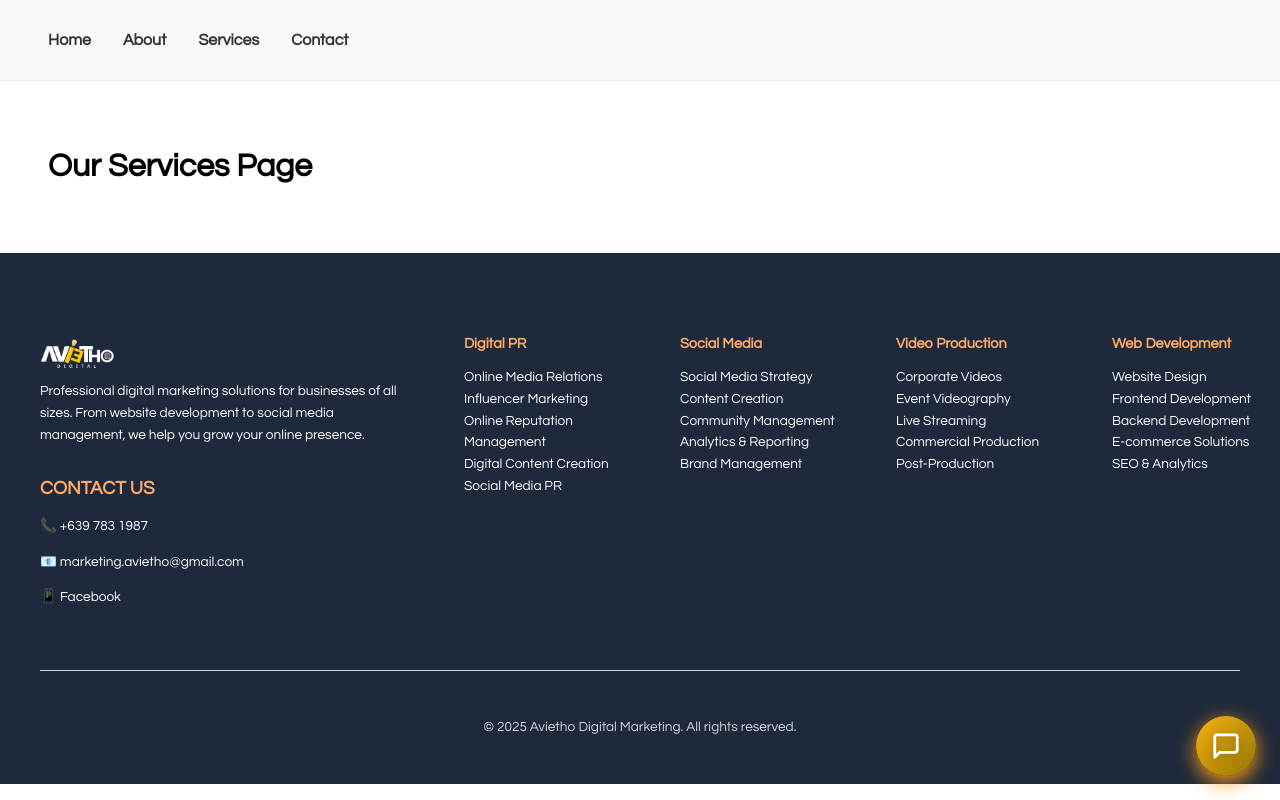
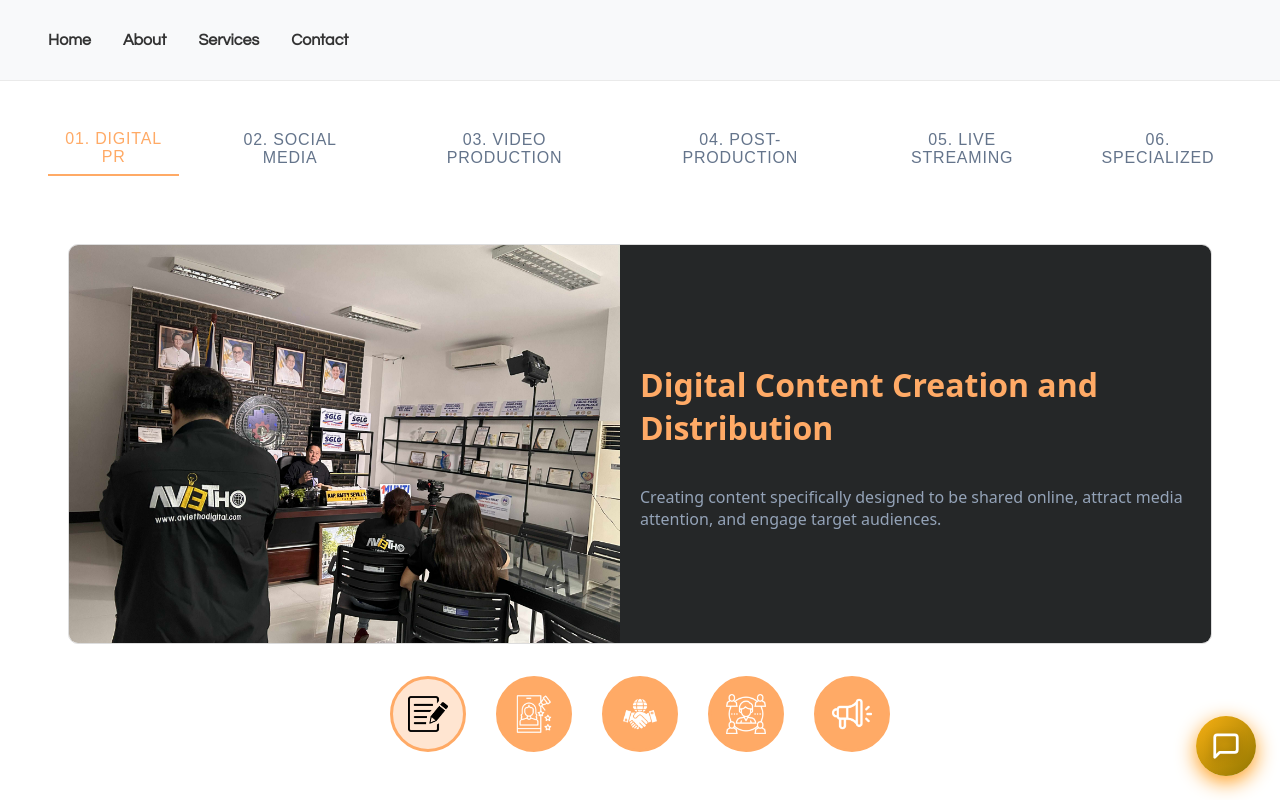
Before and after one commit to RicRicRicRicRicRic/AviethoDigital_OJT_web, an Astro site in the folder frontend/: page /services in a window 1280 px wide. Shown: the top 800 px of the page. Built offline with nearby package versions, Linux system fonts and the light colour scheme; Astro itself is replaced by a stand-in of ours.

Commit message:
Services not complete
added nav butytons and first page

```diff
--- a/frontend/src/data/assets.js
+++ b/frontend/src/data/assets.js
@@ -27,11 +27,18 @@ import teamJojo from '../assets/imgs/teamJojo.png';
 import teamMigz from '../assets/imgs/teamMigz.png';
 import teamMike from '../assets/imgs/teamMike.png';
 
+//icons
 import yt from '../assets/icon/yt_icon.png';
 import tktk from '../assets/icon/tiktok_icon.png';
 import ig from '../assets/icon/insta_icon.png';
 import fb from '../assets/icon/fb_icon.webp';
+import cc_icon from '../assets/icon/content_creation_icon.png';
+import im_icon from '../assets/icon/Influencer_marketing_icon.png';
+import omr_icon from '../assets/icon/Online_media_relations_icon.png';
+import rm_icon from '../assets/icon/reputation_management_icon.png'
+import smPR_icon from '../assets/icon/socmed_PR_icon.png'
 
+//sliders
 import s1 from '../assets/imgs/slide1.jpg';
 import s2 from '../assets/imgs/slide2.jpg';
 import s3 from '../assets/imgs/slide3.jpg';
@@ -43,6 +50,15 @@ import s8 from '../assets/imgs/slide8.jpg';
 import s9 from '../assets/imgs/slide9.jpg';
 import s10 from '../assets/imgs/slide10.jpg';
 import s11 from '../assets/imgs/slide11.jpg';
+
+//services
+import serv_cc from  '../assets/imgs/serv_content_creation.jpg';
+import serv_if from '../assets/imgs/serv_influencer_marketing.jpg';
+import serv_om from '../assets/imgs/serv_online_media.jpg';
+import serv_rm from '../assets/imgs/serv_reputation_management.jpg';
+import serv_smPR from '../assets/imgs/serv_social_mediaPR.jpg'
+
+
 
 export const IMAGES = {
   logo: logoImage,
@@ -76,7 +92,12 @@ export const IMAGES = {
     yt,
     tktk,
     ig,
-    fb
+    fb,
+    cc_icon,
+    im_icon,
+    omr_icon,
+    rm_icon,
+    smPR_icon,
   },
   slide:{
     s1,
@@ -90,5 +111,12 @@ export const IMAGES = {
     s9,
     s10,
     s11
+  },
+  page_services:{
+    serv_cc: serv_cc,
+    serv_if: serv_if,
+    serv_om: serv_om,
+    serv_rm: serv_rm,
+    serv_smPR: serv_smPR,
   }
 };
--- a/frontend/src/pages/services.astro
+++ b/frontend/src/pages/services.astro
@@ -1,12 +1,82 @@
 ---
 import Layout from '../layouts/Layout.astro';
 import Main from '../components/main_page.astro';
+import DigitalPR from './services_sections/digital_pr.astro';
+import SocialMedia from './services_sections/social_media.astro';
+import VideoProduction from './services_sections/video_production.astro';
+import PostProduction from './services_sections/post_production.astro';
+import LiveStreaming from './services_sections/live_streaming.astro';
+import Specialized from './services_sections/specialized.astro';
 ---
 
 <Layout>
   <Main>
-    <main style="padding: 3rem;">
-      <h1>Our Services Page</h1>
-    </main>
+    <div class="service-container">
+      <nav class="nav-buttons">
+        <button class="nav-btn active" onclick="showSection('pr', this)">01. Digital PR</button>
+        <button class="nav-btn" onclick="showSection('social', this)">02. Social Media</button>
+        <button class="nav-btn" onclick="showSection('video', this)">03. Video Production</button>
+        <button class="nav-btn" onclick="showSection('post', this)">04. Post-Production</button>
+        <button class="nav-btn" onclick="showSection('live', this)">05. Live Streaming</button>
+        <button class="nav-btn" onclick="showSection('special', this)">06. Specialized</button>
+      </nav>
+
+      <div id="service-display">
+        <div id="pr"><DigitalPR /></div>
+        <div id="social" class="hidden"><SocialMedia /></div>
+        <div id="video" class="hidden"><VideoProduction /></div>
+        <div id="post" class="hidden"><PostProduction /></div>
+        <div id="live" class="hidden"><LiveStreaming /></div>
+        <div id="special" class="hidden"><Specialized /></div>
+      </div>
+    </div>
   </Main>
 </Layout>
+
+<script is:inline>
+  function showSection(id, btnElement) {
+    // Hide all sections
+    document.querySelectorAll('#service-display > div').forEach(div => div.classList.add('hidden'));
+    document.getElementById(id).classList.remove('hidden');
+
+    // Manage active underline state
+    document.querySelectorAll('.nav-btn').forEach(btn => btn.classList.remove('active'));
+    btnElement.classList.add('active');
+  }
+</script>
+
+<style>
+  .service-container {
+    padding: 3rem;
+    font-family: 'Poppins', 'Montserrat', 'Outfit', 'Urbanist', system-ui, -apple-system, sans-serif;
+  }
+
+  .nav-buttons {
+    display: flex;
+    gap: 2rem;
+    margin-bottom: 3rem;
+    justify-content: center;
+
+    button {
+      background: transparent;
+      border: none;
+      color: #64748b;
+      font-size: 1rem;
+      font-weight: 500;
+      cursor: pointer;
+      padding-bottom: 0.5rem;
+      transition: all 0.3s ease;
+      text-transform: uppercase;
+      letter-spacing: 0.05em;
+    }
+
+    button:hover { color: #ffaa66; }
+
+    button.active {
+      color: #ffaa66;
+      border-bottom: 2px solid #ffaa66;
+    }
+  }
+
+  .hidden { display: none; }
+</style>
--- /dev/null
+++ b/frontend/src/pages/services_sections/digital_pr.astro
@@ -0,0 +1,110 @@
+---
+import { IMAGES } from '../../data/assets.js';
+const services = IMAGES.page_services;
+const icons = IMAGES.icon;
+---
+
+    <div class="container">
+      <div class="top-div">
+        <div class="box active" id="box-1">
+          <img src={services.serv_cc.src} alt="Content Creation" />
+          <div class="content"><h1>Digital Content Creation and Distribution</h1><p>Creating content specifically designed to be shared online, attract media attention, and engage target audiences.</p></div>
+        </div>
+        <div class="box" id="box-2">
+          <img src={services.serv_if.src} alt="Influencer Marketing" />
+          <div class="content"><h1>Influencer Marketing and Outreach</h1><p>We help brands & Personalities connect with relevant online influencers to reach target audiences through trusted sources.</p></div>
+        </div>
+        <div class="box" id="box-3">
+          <img src={services.serv_om.src} alt="Online Media" />
+          <div class="content"><h1>Online Media Relations and Link Building</h1><p>This service focuses on securing mentions and coverage in online publications, news sites, and industry blogs. A significant benefit of this is acquiring high-quality backlinks, which are crucial for search engine optimization (SEO).</p></div>
+        </div>
+        <div class="box" id="box-4">
+          <img src={services.serv_rm.src} alt="Reputation Management" />
+          <div class="content"><h1>Online Reputation Management (ORM)</h1><p>We focus on monitoring, managing, and improving a brand's public perception across digital platforms.</p></div>
+        </div>
+        <div class="box" id="box-5">
+          <img src={services.serv_smPR.src} alt="Social Media PR" />
+          <div class="content"><h1>Social Media PR and Community Management</h1><p>Managed by a dedicated social media team, PR services play a crucial role in using social platforms for brand reputation and communication.</p></div>
+        </div>
+      </div>
+
+      <div class="bottom-div">
+        <button class="active-btn" onclick="showBox('box-1', this)"><img src={icons.cc_icon.src} /></button>
+        <button onclick="showBox('box-2', this)"><img src={icons.im_icon.src} /></button>
+        <button onclick="showBox('box-3', this)"><img src={icons.omr_icon.src} /></button>
+        <button onclick="showBox('box-4', this)"><img src={icons.rm_icon.src} /></button>
+        <button onclick="showBox('box-5', this)"><img src={icons.smPR_icon.src} /></button>
+      </div>
+    </div>
+
+
+<script is:inline>
+  function showBox(boxId, btnElement) {
+    const boxes = document.querySelectorAll('.box');
+    boxes.forEach(box => box.classList.remove('active'));
+    const buttons = document.querySelectorAll('.bottom-div button, .nav-buttons button');
+    buttons.forEach(btn => btn.classList.remove('active-btn'));
+    btnElement.classList.add('active-btn');
+    requestAnimationFrame(() => {
+      const target = document.getElementById(boxId);
+      if (target) target.classList.add('active');
+    });
+  }
+</script>
+
+<style>
+  .container {
+    display: flex; flex-direction: column; gap: 20px; padding: 20px; align-items: center;
+
+    .top-div {
+      width: 100%; height: 400px; position: relative; overflow: hidden;
+
+      .box {
+        box-sizing: border-box; position: absolute; top: 0; left: 0; width: 100%; height: 100%; background: #ffffff;
+        display: flex; border-radius: 10px; overflow: hidden;
+        opacity: 0; transform: translateX(20px); pointer-events: none; z-index: 1;
+        transition: opacity 0.5s ease-in-out, transform 0.5s ease-in-out;
+        border: 1px solid #ddd;
+
+        &.active { opacity: 1; transform: translateX(0); pointer-events: auto; z-index: 2; }
+
+        &:not(.active) { transform: translateX(-20px); }
+
+        img { width: 50%; height: 100%; object-fit: cover; }
+
+        .content {
+          width: 50%; padding: 20px; display: flex; flex-direction: column; justify-content: center;
+          background-color: #252728;
+          padding-right: 20px;
+          h1 { color: #ffaa66 !important; }
+          p {color: #94a3b8;}
+
+        }
+      }
+    }
+
+    .bottom-div {
+      display: flex; gap: 30px; height: 100px; align-items: center;
+
+      button {
+        padding: 35px; cursor: pointer; height: 60px; width: 60px;
+        background:#ffaa66 ; border: 3px solid #ffaa66; border-radius: 40px;
+        transition: all 0.3s ease; display: flex; align-items: center; justify-content: center;
+
+        img {
+          width: 40px; height: 40px; object-fit: contain; filter: brightness(0) invert(1); transition: filter 0.3s ease;
+        }
+      }
+
+      button.active-btn {
+        background: rgba(255, 170, 102, 0.3); border: 3px solid #ffaa66;
+        img { filter: brightness(1) invert(0); }
+      }
+
+      button:hover {
+        background: #ffaa66; box-shadow: 0 0 15px #ffaa66;
+        img { filter: brightness(1) invert(0); }
+      }
+    }
+  }
+</style>
```
Also changed, not shown: frontend/src/assets/icon/Influencer_marketing_icon.png (added), frontend/src/assets/icon/Online_media_relations_icon.png (added), frontend/src/assets/icon/content_creation_icon.png (added), frontend/src/assets/icon/reputation_management_icon.png (added), frontend/src/assets/icon/socmed_PR_icon.png (added), frontend/src/assets/imgs/serv_content_creation.jpg (added), frontend/src/assets/imgs/serv_influencer_marketing.jpg (added), frontend/src/assets/imgs/serv_online_media.jpg (added), frontend/src/assets/imgs/serv_reputation_management.jpg (added), frontend/src/assets/imgs/serv_social_mediaPR.jpg (added), frontend/src/pages/services_sections/live_streaming.astro (added), frontend/src/pages/services_sections/post_production.astro (added), frontend/src/pages/services_sections/social_media.astro (added), frontend/src/pages/services_sections/specialized.astro (added), 1 more files.
